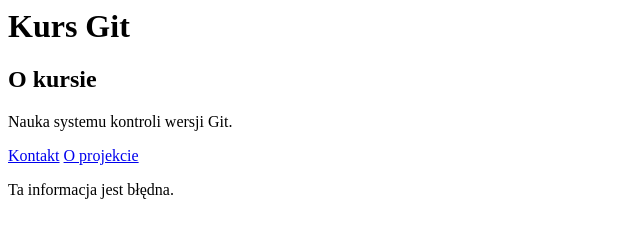
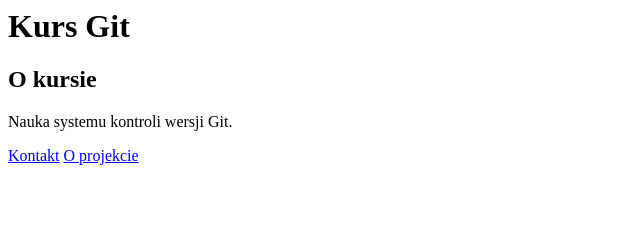
Before and after one commit to Adam21241/kurs-git, a plain HTML site: page index.html in a window 1280 px wide. Shown: the whole page, without its empty margins (0-640 px from the left). Drawn offline with Linux system fonts and the light colour scheme.

Commit message:
Revert "Dodanie błędnej informacji"
This reverts commit 39de18a475bb5c08b05b9da7e100998b677a21dc.

```diff
--- a/index.html
+++ b/index.html
@@ -3,4 +3,3 @@
 <p>Nauka systemu kontroli wersji Git.</p>
 <a href="contact.html">Kontakt</a>
 <a href="about.html">O projekcie</a>
-<p>Ta informacja jest błędna.</p>
```
